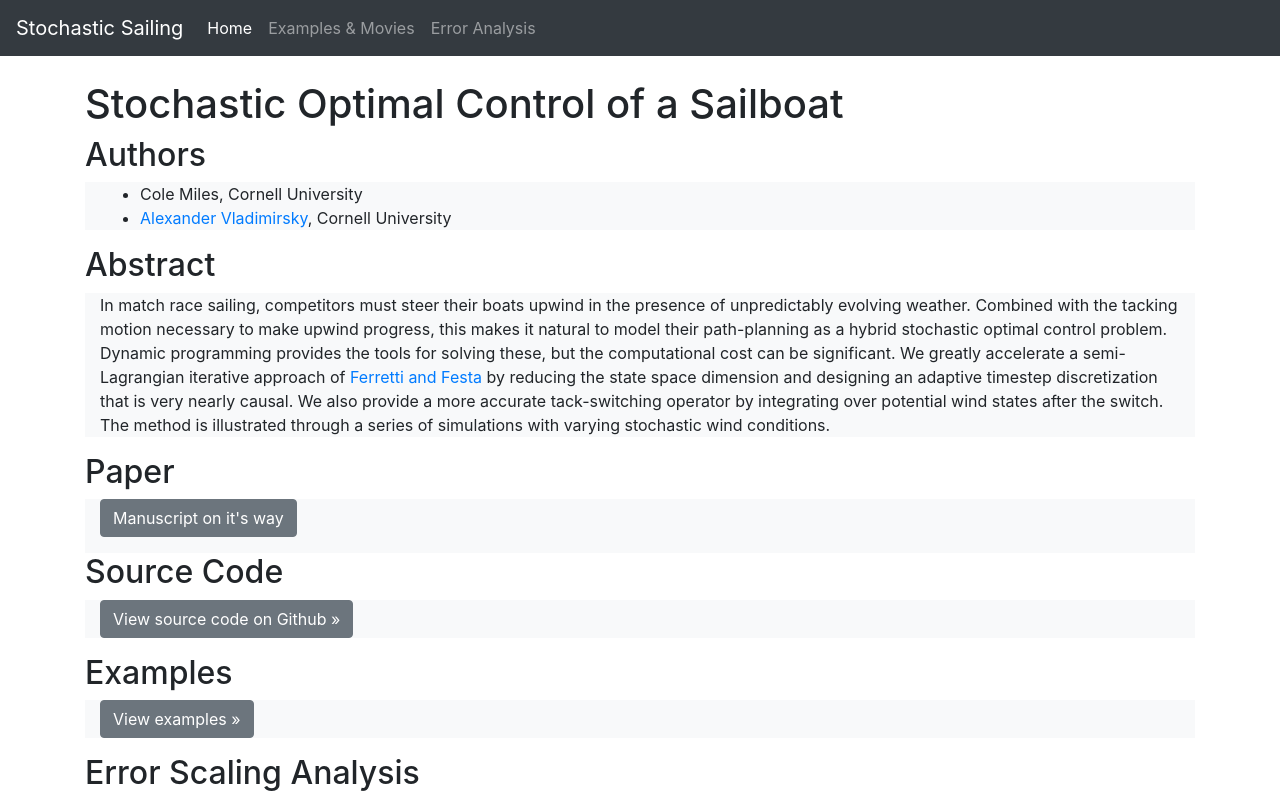
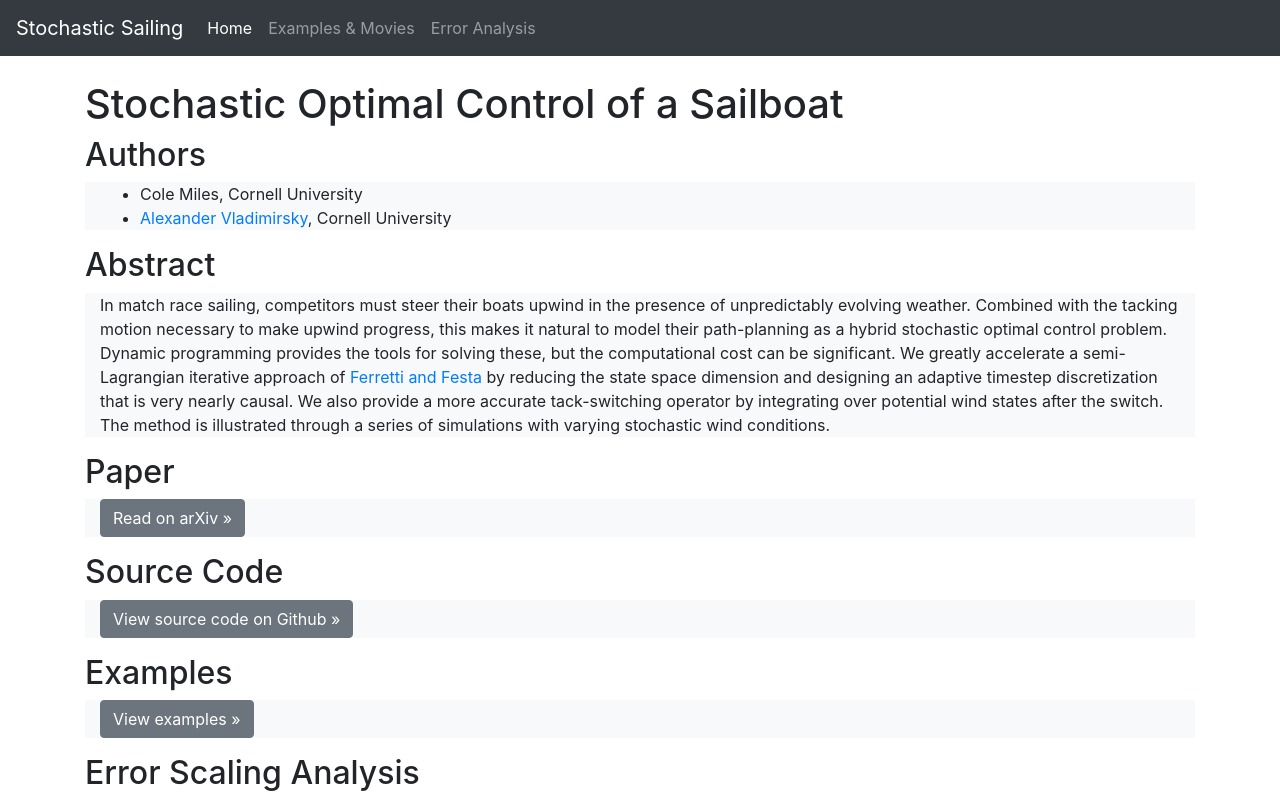
Before and after one commit to eikonal-equation/Stochastic_Sailing, a plain HTML site: page docs/index.html in a window 1280 px wide. Shown: the top 797 px of the page. Drawn offline with nearby package versions, Linux system fonts and the light colour scheme.

Commit message:
Added arXiv link

```diff
--- a/docs/index.html
+++ b/docs/index.html
@@ -71,7 +71,8 @@
 
       <h2>Paper </h2>
       <div class="container bg-light">
-      <p class="btn btn-secondary"> Manuscript on it's way </p>
+      <p><a class="btn btn-secondary" href="https://arxiv.org/abs/2109.08260" role="button"> Read on arXiv &raquo;</a>
+      </p>
       </div>
 
       <h2>Source Code </h2>
```
